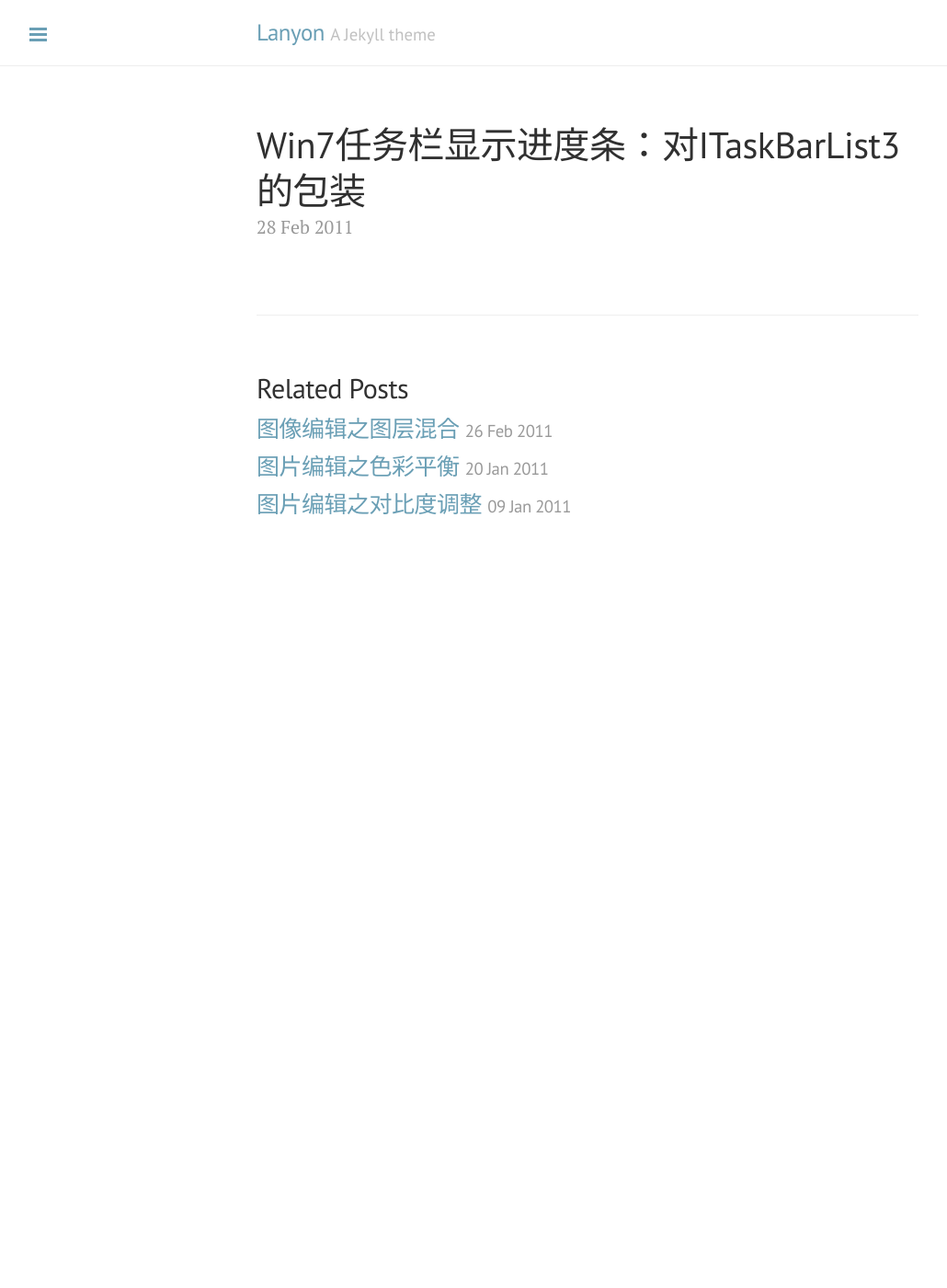
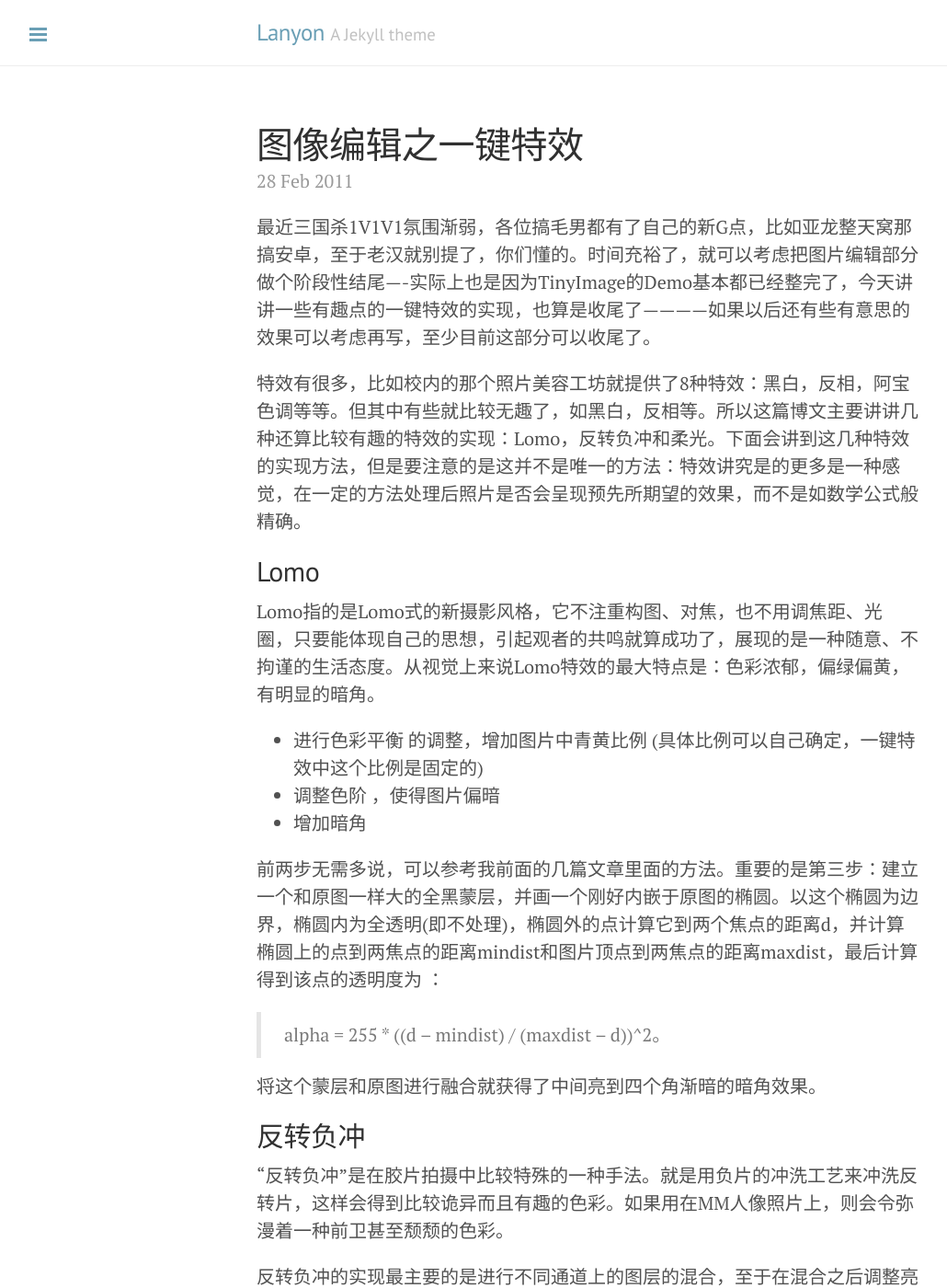
Before and after one commit to xiangwangfeng/xiangwangfeng.github.io, a Jekyll site: the page built from _posts/2011-02-28-图片编辑之一键特效.md, in a window 1280 px wide and 1400 px high. Shown: the whole window at 92% size, without its empty margins (1-1031 px from the left). Built offline with Jekyll 4.4.1, drawn with Linux system fonts in a browser that asks for light colours; Markdown is read by kramdown in place of the engine named in the settings; some of the changed text lies outside the part shown.

Commit message:
一键特效

```diff
--- a/_posts/2011-02-28-图片编辑之一键特效.md
+++ b/_posts/2011-02-28-图片编辑之一键特效.md
@@ -1,4 +1,63 @@
 ---
 layout: post
-title: Win7任务栏显示进度条：对ITaskBarList3的包装
+title: 图像编辑之一键特效
 ---
+
+
+最近三国杀1V1V1氛围渐弱，各位搞毛男都有了自己的新G点，比如亚龙整天窝那搞安卓，至于老汉就别提了，你们懂的。时间充裕了，就可以考虑把图片编辑部分做个阶段性结尾—-实际上也是因为TinyImage的Demo基本都已经整完了，今天讲讲一些有趣点的一键特效的实现，也算是收尾了————如果以后还有些有意思的效果可以考虑再写，至少目前这部分可以收尾了。
+
+特效有很多，比如校内的那个照片美容工坊就提供了8种特效：黑白，反相，阿宝色调等等。但其中有些就比较无趣了，如黑白，反相等。所以这篇博文主要讲讲几种还算比较有趣的特效的实现：Lomo，反转负冲和柔光。下面会讲到这几种特效的实现方法，但是要注意的是这并不是唯一的方法：特效讲究是的更多是一种感觉，在一定的方法处理后照片是否会呈现预先所期望的效果，而不是如数学公式般精确。
+
+##Lomo
+Lomo指的是Lomo式的新摄影风格，它不注重构图、对焦，也不用调焦距、光圈，只要能体现自己的思想，引起观者的共鸣就算成功了，展现的是一种随意、不拘谨的生活态度。从视觉上来说Lomo特效的最大特点是：色彩浓郁，偏绿偏黄，有明显的暗角。
+
+* 进行色彩平衡 的调整，增加图片中青黄比例 (具体比例可以自己确定，一键特效中这个比例是固定的)
+* 调整色阶 ，使得图片偏暗
+* 增加暗角
+
+
+前两步无需多说，可以参考我前面的几篇文章里面的方法。重要的是第三步：建立一个和原图一样大的全黑蒙层，并画一个刚好内嵌于原图的椭圆。以这个椭圆为边界，椭圆内为全透明(即不处理)，椭圆外的点计算它到两个焦点的距离d，并计算椭圆上的点到两焦点的距离mindist和图片顶点到两焦点的距离maxdist，最后计算得到该点的透明度为 ：
+> alpha = 255 * ((d – mindist) / (maxdist – d))^2。
+
+将这个蒙层和原图进行融合就获得了中间亮到四个角渐暗的暗角效果。
+
+##反转负冲
+
+“反转负冲”是在胶片拍摄中比较特殊的一种手法。就是用负片的冲洗工艺来冲洗反转片，这样会得到比较诡异而且有趣的色彩。如果用在MM人像照片上，则会令弥漫着一种前卫甚至颓颓的色彩。
+
+
+反转负冲的实现最主要的是进行不同通道上的图层的混合，至于在混合之后调整亮度之类的操作就可有可无，只是为了按照个人主观意愿来进行一种调整，并不属于整个特效的核心部分。
+
+
+* 在蓝色通道，将该通道反相并与原通道上的图层进行正* 在绿色通道，将该通道反相并与原通道上的图层进行正片叠底混合，透明度选择为20%。
+* 在红色通道，进行颜色加深的图片混合，透明度为100%
+* 进行适当的色阶的调整
+
+这种效果的实现非常简单，相应的图层混合可以参考上一篇博文《图片编辑之图层混合》
+
+##柔光
+使图片产生一种朦胧和柔和的感觉。
+
+* 拷贝一份原图，并进行高斯模糊(高斯模糊的半径设置得越大，效果越朦胧)
+* 将原图适当调亮
+* 以原图为底图，高斯模糊后的图片为上层图做滤色混合 (实际上哪个为底图并不影响最后结果)
+整个操作中除了高斯模糊可能稍显复杂外，其他步骤都很简单，而高斯函数基本上所有的图像库都会提供相应的代码，完全可以拿来参考。
+
+让我们来看下最后的效果。
+原图
+![此处输入图片的描述][1]
+Lomo
+![此处输入图片的描述][2]
+反转负冲
+![此处输入图片的描述][3]
+柔光
+![此处输入图片的描述][4]
+
+TinyImage也初步搞定，上个链接：[TinyImage][5]（需要.NET 2.0支持）
+
+
+  [1]: /images/ip_source.jpg
+  [2]: /images/ip_lomo.jpg
+  [3]: /images/ip_fz.jpg
+  [4]: /images/ip_soft.jpg
+  [5]: http://code.google.com/p/amaoproject/
```
Also changed, not shown: images/ip_fz.jpg (added), images/ip_lomo.jpg (added), images/ip_soft.jpg (added), images/ip_source.jpg (added).
